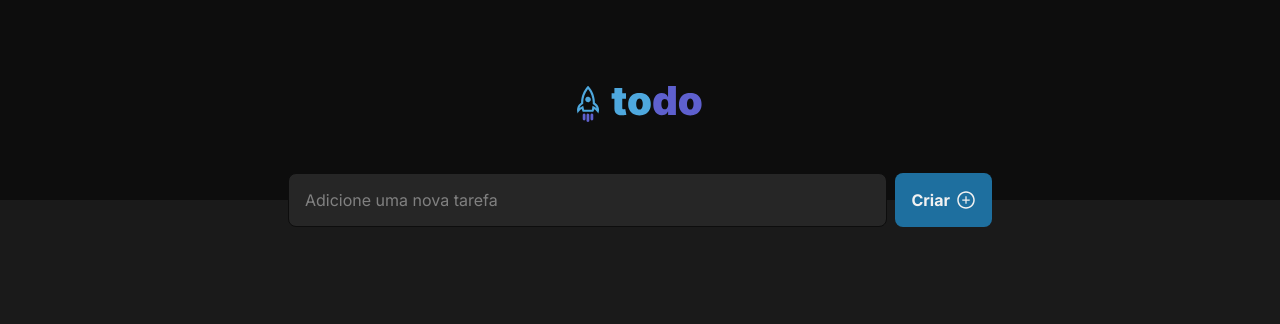
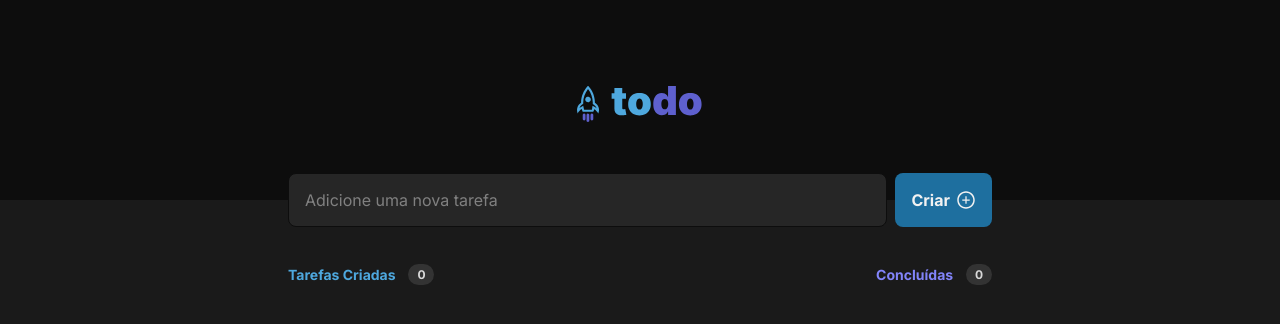
Before and after one commit to Olinadss/Desafio-01-TODO, a React (Vite) app: page / in a window 1280 px wide. Shown: the top 324 px of the page. Built offline with nearby package versions, Linux system fonts and the light colour scheme.

Commit message:
cria header das tasks

```diff
--- a/src/App.tsx
+++ b/src/App.tsx
@@ -1,11 +1,13 @@
 
 import { Header } from './components/Header'
+import { Tasks } from './components/Tasks'
 import './global.css'
 
 function App() {
   return (
     <>
       <Header />
+      <Tasks />
     </>
   )
 }
--- /dev/null
+++ b/src/components/Tasks.module.css
@@ -0,0 +1,38 @@
+.tasks {
+  width: 100%;
+  max-width: 46rem;
+  margin: 0 auto;
+  margin-top: 4rem;
+  padding: 0 1rem;
+}
+.header {
+  display: flex;
+  align-items: center;
+  justify-content: space-between;
+  margin-top: 1.5rem;
+}
+
+.header > div {
+  display: flex;
+  align-items: center;
+  gap: 0.8rem;
+}
+
+.header p {
+  color: var(--blue-500);
+  font-size: 0.875rem;
+  font-weight: 700;
+}
+
+.header p.textPurple {
+  color: var(--purple-500);
+}
+
+.header span {
+  background: var(--gray-400);
+  color: var(--gray-200);
+  padding: 3px 9px;
+  border-radius: 999px;
+  font-size: 0.75rem;
+  font-weight: 700;
+}
--- /dev/null
+++ b/src/components/Tasks.tsx
@@ -0,0 +1,18 @@
+import styles from './Tasks.module.css'
+
+export function Tasks() {
+  return (
+    <section className={styles.tasks}>
+      <header className={styles.header}>
+        <div>
+          <p>Tarefas Criadas</p>
+          <span>0</span>
+        </div>
+        <div>
+          <p className={styles.textPurple}>Concluídas</p>
+          <span>0</span>
+        </div>
+      </header>
+    </section>
+  );
+}
```
